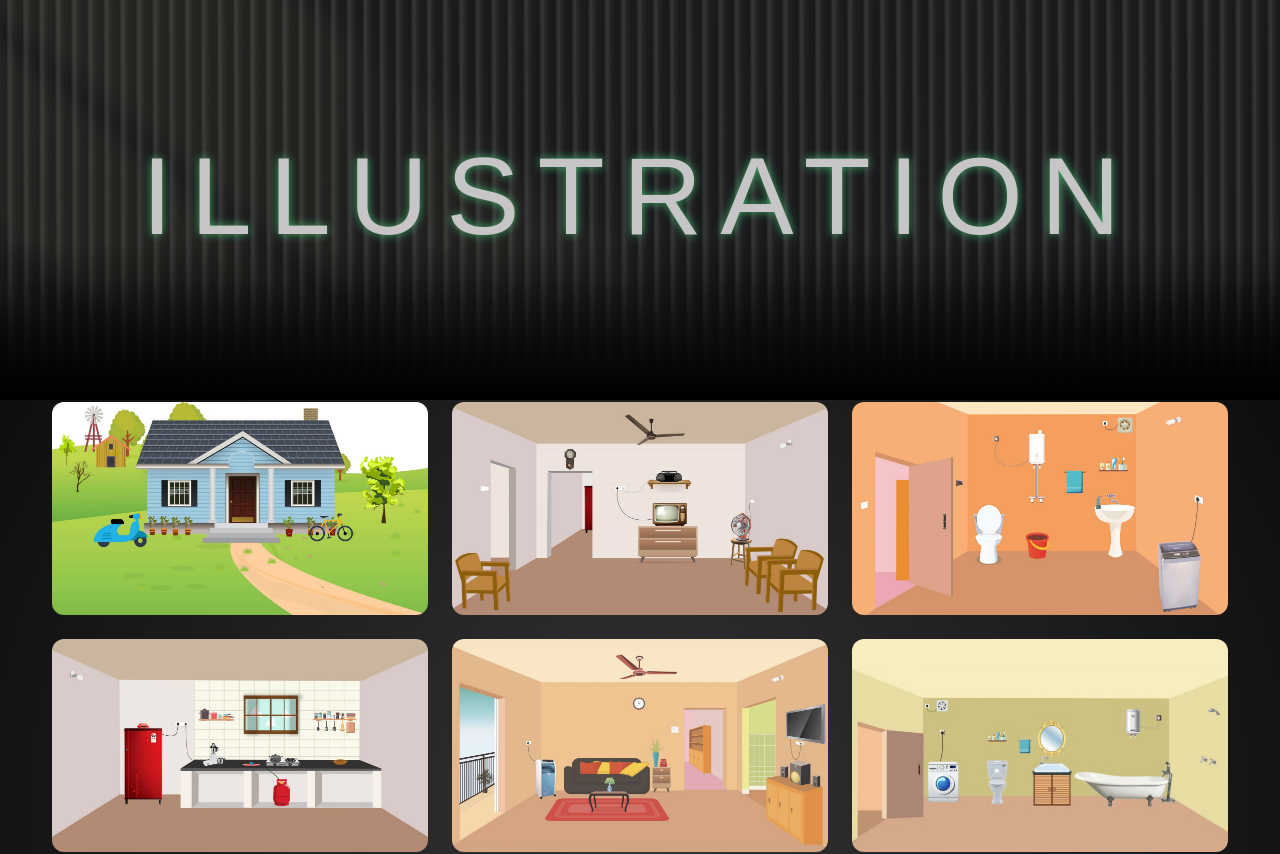
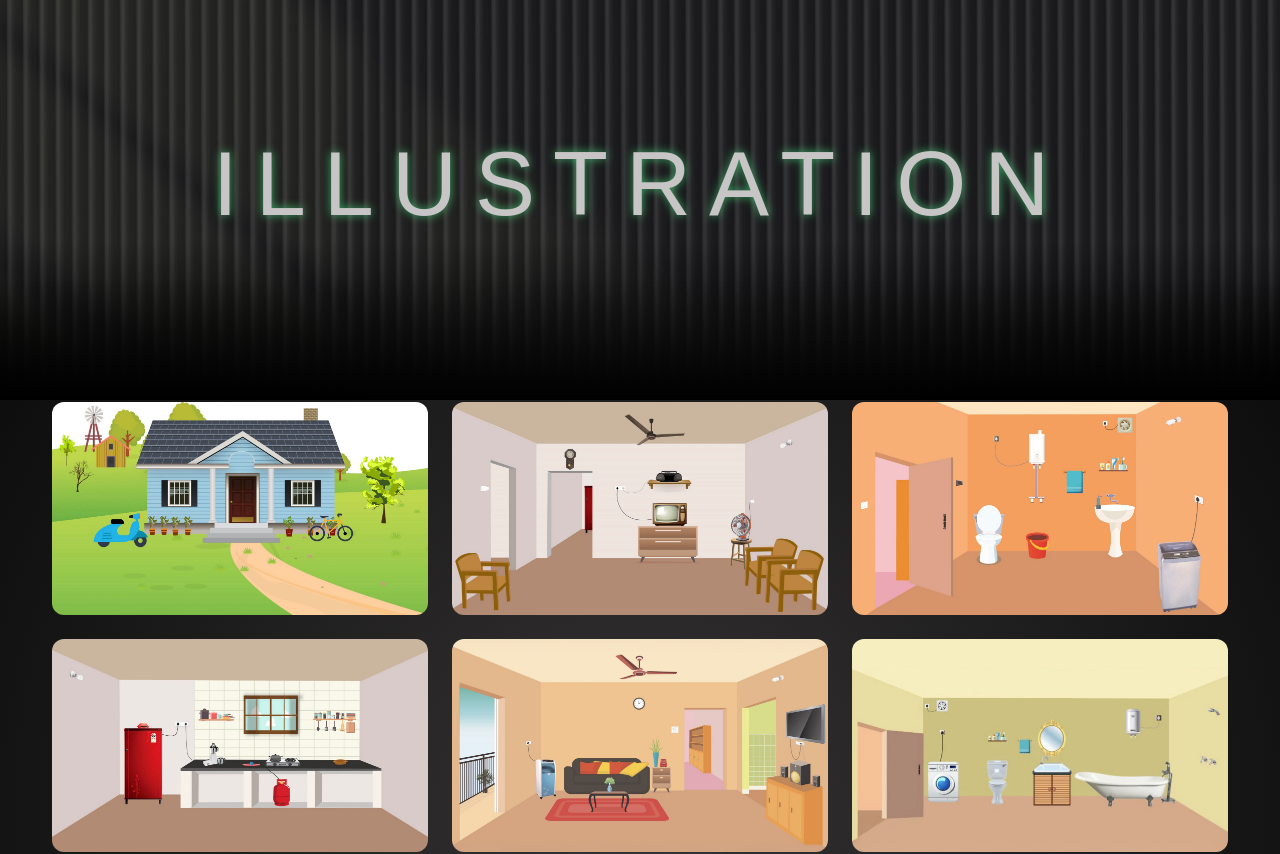
Before and after one commit to Stephenjone/MyPortfolio, a React (Create React App) app: page /illustrations in a window 1280 px wide. Shown: the top 854 px of the page. Built offline with nearby package versions, Linux system fonts and the light colour scheme; a web font is replaced by a local one.

Commit message:
update frontend

```diff
--- a/src/Components/BrandDesign/Branding.css
+++ b/src/Components/BrandDesign/Branding.css
@@ -41,7 +41,7 @@
 
 .branding-hero h2 {
   font-family: 'Barques', sans-serif;
-  font-size: 110px;
+  font-size: 90px;
   font-weight: 400;
   text-transform: uppercase;
   letter-spacing: 18px;
--- a/src/Components/UI/UIDesign.css
+++ b/src/Components/UI/UIDesign.css
@@ -36,7 +36,7 @@
 
 .ui-hero h2 {
   font-family: 'Barques', sans-serif;
-  font-size: 110px;
+  font-size: 90px;
   font-weight: 400;
   text-transform: uppercase;
   letter-spacing: 18px;
--- a/src/Components/illustrations.css
+++ b/src/Components/illustrations.css
@@ -41,7 +41,7 @@
 
 .illustrations-hero h2 {
   font-family: 'Barques', sans-serif;
-  font-size: 110px;
+  font-size: 90px;
   font-weight: 400;
   text-transform: uppercase;
   letter-spacing: 18px;
```
